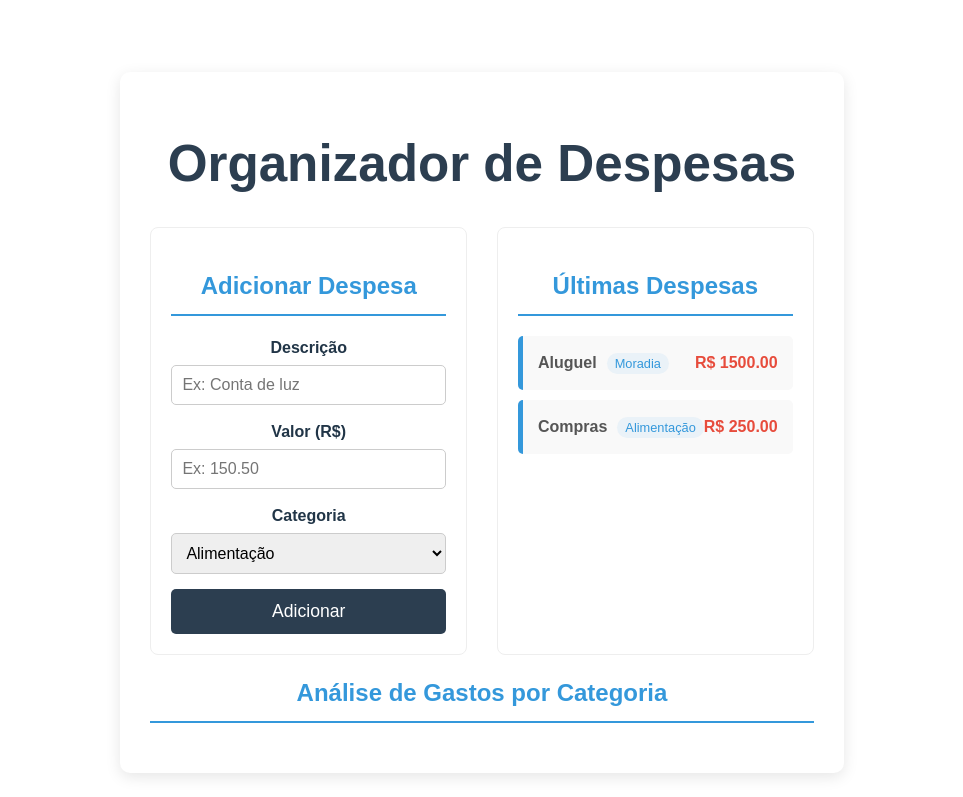
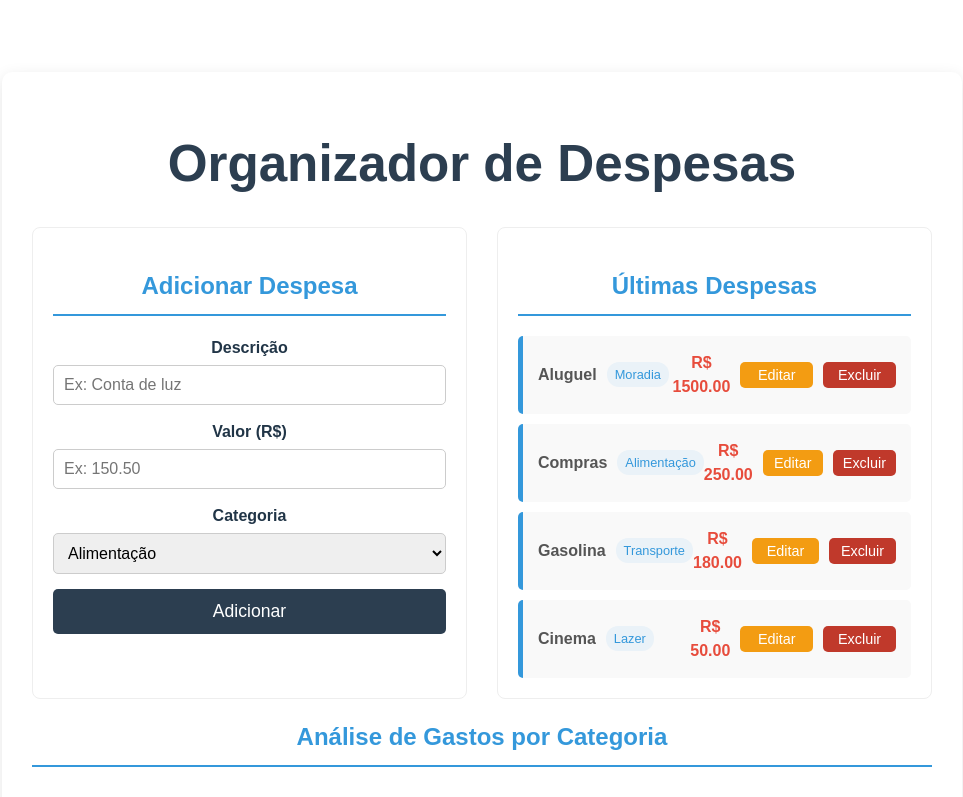
Before and after one commit to naftaliferreira/organizador-de-despesas, a Vue app: page / in a window 1280 px wide. Shown: the top 797 px of the page, without its empty margins (158-1121 px from the left). Built offline with nearby package versions, Linux system fonts and the light colour scheme.

Commit message:
feat: add project structure

```diff
--- a/src/App.vue
+++ b/src/App.vue
@@ -1,38 +1,127 @@
 <script setup>
-import { ref } from 'vue';
+import { ref, onMounted, watch } from 'vue';
+import { Chart, registerables } from 'chart.js';
 
-// Estado para a lista de despesas
+Chart.register(...registerables);
+
 const expenses = ref([
   { id: 1, description: 'Aluguel', amount: 1500, category: 'Moradia' },
   { id: 2, description: 'Compras', amount: 250, category: 'Alimentação' },
+  { id: 3, description: 'Gasolina', amount: 180, category: 'Transporte' },
+  { id: 4, description: 'Cinema', amount: 50, category: 'Lazer' },
 ]);
 
-// Estado para os campos do formulário
 const newExpense = ref({
   description: '',
   amount: null,
   category: 'Alimentação',
 });
 
+const chartCanvas = ref(null);
+const chartInstance = ref(null);
+
+const editingExpenseId = ref(null);
+
 const addExpense = () => {
-  if (!newExpense.value.description || !newExpense.value.amount) {
-    alert('Por favor, preencha todos os campos.');
+    const description = newExpense.value.description;
+    const amount = newExpense.value.amount;
+
+    if (!description || description.trim() === '') {
+        alert('Por favor, digite a descrição da despesa.');
         return;
     }
 
+    if (amount === null || isNaN(amount) || amount <= 0) {
+        alert('Por favor, digite um valor válido maior que zero.');
+        return;
+    }
+
+    if (editingExpenseId.value) {
+        const index = expenses.value.findIndex(exp => exp.id === editingExpenseId.value);
+        if (index !== -1) {
+            expenses.value[index].description = description.trim();
+            expenses.value[index].amount = parseFloat(amount);
+            expenses.value[index].category = newExpense.value.category;
+        }
+        editingExpenseId.value = null;
+    } else {
         const expenseToAdd = {
-    id: Date.now(), // ID único
-    description: newExpense.value.description,
-    amount: parseFloat(newExpense.value.amount),
+            id: Date.now(),
+            description: description.trim(),
+            amount: parseFloat(amount),
             category: newExpense.value.category,
         };
+        expenses.value.push(expenseToAdd);
+    }
 
-  expenses.value.push(expenseToAdd);
-
-  // Limpar o formulário
     newExpense.value.description = '';
     newExpense.value.amount = null;
 };
+
+const startEdit = (expense) => {
+    editingExpenseId.value = expense.id;
+    newExpense.value.description = expense.description;
+    newExpense.value.amount = expense.amount;
+    newExpense.value.category = expense.category;
+};
+
+const deleteExpense = (id) => {
+    if (confirm('Tem certeza que deseja excluir esta despesa?')) {
+        expenses.value = expenses.value.filter(expense => expense.id !== id);
+    }
+};
+
+const createChartData = () => {
+    const expensesByCategory = expenses.value.reduce((acc, expense) => {
+        acc[expense.category] = (acc[expense.category] || 0) + expense.amount;
+        return acc;
+    }, {});
+
+    const labels = Object.keys(expensesByCategory);
+    const data = Object.values(expensesByCategory);
+
+    return { labels, data };
+};
+
+onMounted(() => {
+    if (!chartCanvas.value) return;
+    const ctx = chartCanvas.value.getContext('2d');
+    const { labels, data } = createChartData();
+    chartInstance.value = new Chart(ctx, {
+        type: 'doughnut',
+        data: {
+            labels: labels,
+            datasets: [{
+                data: data,
+                backgroundColor: [
+                    '#3498db', '#e74c3c', '#2ecc71', '#f1c40f', '#9b59b6'
+                ],
+                hoverOffset: 4
+            }]
+        },
+        options: {
+            responsive: true,
+            plugins: {
+                legend: {
+                    position: 'top',
+                },
+                title: {
+                    display: true,
+                    text: 'Distribuição de Gastos por Categoria'
+                }
+            }
+        }
+    });
+});
+
+watch(expenses, () => {
+    if (chartInstance.value) {
+        const { labels, data } = createChartData();
+        chartInstance.value.data.labels = labels;
+        chartInstance.value.data.datasets[0].data = data;
+        chartInstance.value.update();
+    }
+}, { deep: true });
 </script>
 
 <template>
@@ -41,7 +130,7 @@ const addExpense = () => {
 
     <div class="main-content">
       <div class="form-section">
-        <h2>Adicionar Despesa</h2>
+        <h2>{{ editingExpenseId ? 'Editar Despesa' : 'Adicionar Despesa' }}</h2>
         <form @submit.prevent="addExpense">
           <div class="input-group">
             <label for="description">Descrição</label>
@@ -64,7 +153,7 @@ const addExpense = () => {
             </select>
           </div>
 
-          <button type="submit">Adicionar</button>
+          <button type="submit">{{ editingExpenseId ? 'Salvar Alterações' : 'Adicionar' }}</button>
         </form>
       </div>
 
@@ -76,7 +165,11 @@ const addExpense = () => {
               <span class="description">{{ expense.description }}</span>
               <span class="category">{{ expense.category }}</span>
             </div>
+            <div class="actions">
               <span class="amount">R$ {{ expense.amount.toFixed(2) }}</span>
+              <button @click="startEdit(expense)" class="edit-btn">Editar</button>
+              <button @click="deleteExpense(expense.id)" class="delete-btn">Excluir</button>
+            </div>
           </div>
         </div>
       </div>
@@ -84,6 +177,7 @@ const addExpense = () => {
 
     <div class="chart-section">
       <h2>Análise de Gastos por Categoria</h2>
+      <canvas id="expense-chart" ref="chartCanvas"></canvas>
     </div>
   </div>
 </template>
@@ -158,6 +252,12 @@ button {
   cursor: pointer;
 }
 
+.expenses-list {
+    display: flex;
+    flex-direction: column;
+    gap: 10px;
+}
+
 .expense-item {
   display: flex;
   justify-content: space-between;
@@ -166,7 +266,12 @@ button {
   background-color: #f9f9f9;
   border-left: 5px solid #3498db;
   border-radius: 5px;
-  margin-bottom: 10px;
+}
+
+.expense-details {
+  display: flex;
+  align-items: center;
+  gap: 10px;
 }
 
 .expense-details .description {
@@ -180,11 +285,37 @@ button {
   font-size: 0.8rem;
   padding: 3px 8px;
   border-radius: 12px;
-  margin-left: 10px;
+}
+
+.actions {
+  display: flex;
+  align-items: center;
+  gap: 10px;
 }
 
 .amount {
   font-weight: bold;
   color: #e74c3c;
 }
+
+.edit-btn, .delete-btn {
+  padding: 5px 10px;
+  border: none;
+  border-radius: 5px;
+  cursor: pointer;
+  color: #fff;
+  font-size: 0.9rem;
+}
+
+.edit-btn {
+  background-color: #f39c12;
+}
+
+.delete-btn {
+  background-color: #c0392b;
+}
+
+.edit-btn:hover, .delete-btn:hover {
+  opacity: 0.8;
+}
 </style>
```
Lines whose indentation alone changed are shown as unchanged.
